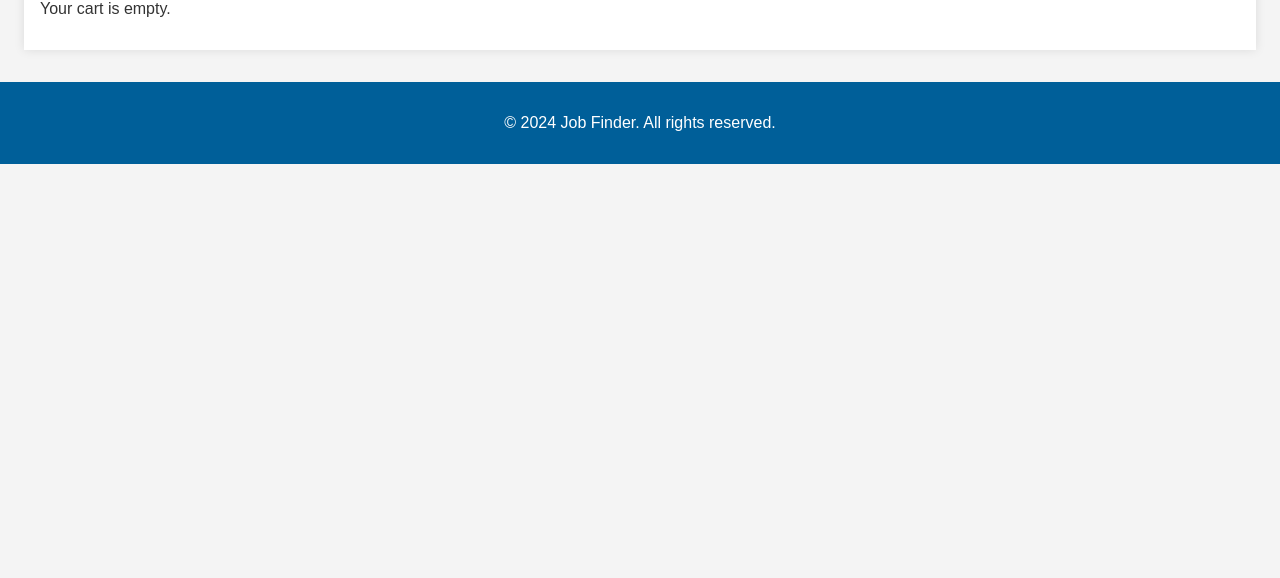
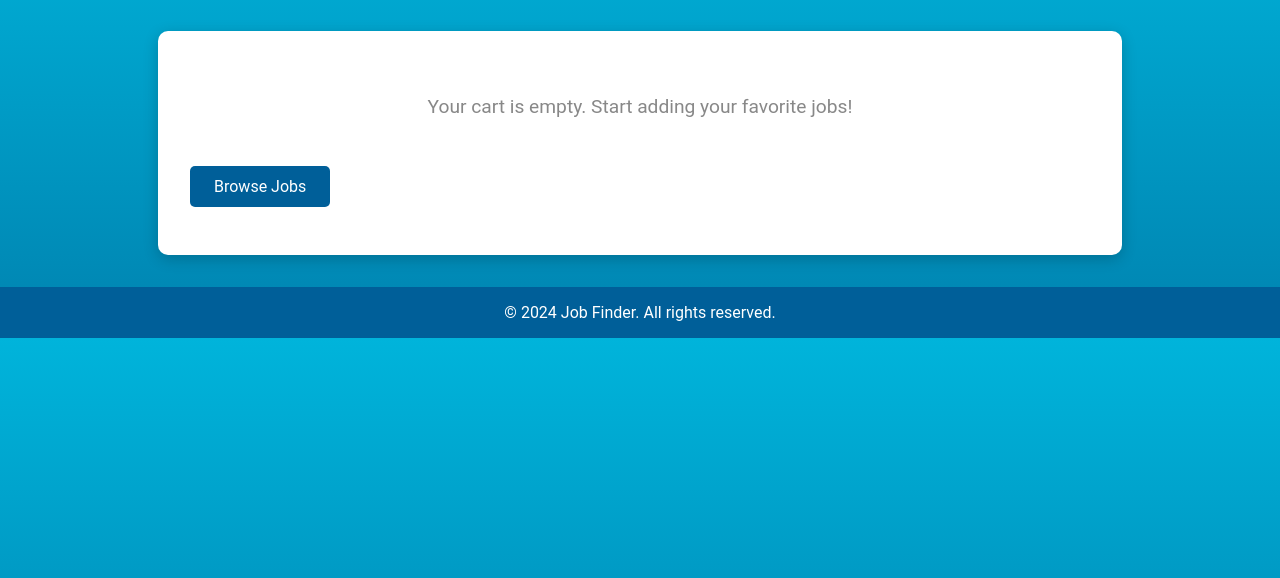
Before and after one commit to Hsiu727/DBMS_team16_Fianl_Project, a Flask app: template templates/cart.html in a window 1280 px wide. Shown: the part 122-700 px from the top of the page. Run offline with Flask 3, Linux system fonts and the light colour scheme; the template is opened without the code that fills it, so the values that code supplies are empty.

Commit message:
2024/12/25

```diff
--- a/main.py
+++ b/main.py
@@ -31,21 +31,15 @@ def login():
         cursor = conn.cursor()
 
         if role == 'user':
-            cursor.execute("SELECT password FROM users WHERE username = %s", (username,))
+            cursor.execute("SELECT password,id FROM users WHERE username = %s", (username,))
             result = cursor.fetchone()
 
         elif role == 'manager':
-            cursor.execute("SELECT password FROM managers WHERE username = %s", (username,))
+            cursor.execute("SELECT password,id FROM managers WHERE username = %s", (username,))
             result = cursor.fetchone()
-
-
-        cursor.execute("SELECT id FROM users WHERE username = %s", (username,))
-        session['user_id'] = cursor.fetchone()
 
         cursor.close()
         conn.close()
-
-
 
         if result==None:
             flash("Invalid username or password", "error")
@@ -53,6 +47,7 @@ def login():
         elif result[0] == hashed_password:
             # if pass the check, redirect to the welcome page and store the username in the session
             session['username'] = username
+            session['user_id'] = result[1]
             return redirect("/main_page2") # commit this line after completing TODO # 2
         else:
             flash("Invalid username or password", "error")
@@ -180,19 +175,15 @@ def view_cart():
         return redirect("/")  # Redirect to login page if not logged in
 
     # Get user_id from session or database
-    username = session['username']
+    user_id = session['user_id']
     conn = get_db_connection()
     cursor = conn.cursor()
-
-    # Fetch user_id from the users table
-    cursor.execute("SELECT id FROM users WHERE username = %s", (username,))
-    user_id = cursor.fetchone()[0]
 
     # Get jobs added to the shopping cart for the user
     cursor.execute("""
     SELECT j.Job_id, j.Title, j.company, j.location, j.Min_salary, j.Max_salary
     FROM shopping_car sc
-    JOIN query1 j ON sc.job_id = j.Job_id
+    JOIN query1 j ON sc.Job_id = j.Job_id
     WHERE sc.user_id = %s
     """, (user_id,))
 
@@ -212,7 +203,7 @@ def view_cart():
         for row in cart_items
     ]
 
-    return render_template("cart.html", jobs=job_listings_in_cart)
+    return render_template("cart.html", cart_items=job_listings_in_cart)
 
 
 if __name__ == "__main__":
--- a/templates/cart.html
+++ b/templates/cart.html
@@ -5,57 +5,174 @@
     <meta name="viewport" content="width=device-width, initial-scale=1.0">
     <title>Your Shopping Cart</title>
     <style>
+        /* Global Styles */
         body {
-            font-family: Arial, sans-serif;
+            font-family: 'Roboto', Arial, sans-serif;
             margin: 0;
             padding: 0;
-            background-color: #f4f4f4;
+            background: linear-gradient(to bottom, #00b4db, #0083b0);
             color: #333;
         }
+        h1, h3, p {
+            margin: 0;
+        }
+        h1 {
+            color: white;
+            text-shadow: 2px 2px 5px rgba(0, 0, 0, 0.3);
+        }
+
+        /* Header Styles */
+        header {
+            text-align: center;
+            padding: 2rem 0;
+            background: url('https://images.unsplash.com/photo-1529400971008-f566de0e6dfc?crop=entropy&cs=tinysrgb&fit=max&fm=jpg&q=80&w=1080') no-repeat center/cover;
+            color: white;
+        }
+
+        /* Container Styles */
         .container {
-            max-width: 1200px;
+            max-width: 900px;
             margin: 2rem auto;
-            padding: 1rem;
+            padding: 2rem;
             background: white;
-            box-shadow: 0 0 10px rgba(0, 0, 0, 0.1);
+            border-radius: 10px;
+            box-shadow: 0 4px 15px rgba(0, 0, 0, 0.2);
         }
+
+        /* Cart Item Styles */
         .cart-item {
             padding: 1rem;
             border-bottom: 1px solid #ddd;
+            display: flex;
+            justify-content: space-between;
+            align-items: center;
+        }
+        .cart-item:last-child {
+            border-bottom: none;
         }
         .cart-item h3 {
+            color: #005f99;
+        }
+        .cart-item p {
+            color: #555;
+        }
+
+        /* Empty Cart Message */
+        .empty-cart {
+            text-align: center;
+            color: #888;
+            font-size: 1.2rem;
+            padding: 2rem;
+        }
+
+        /* Footer Styles */
+        footer {
+            text-align: center;
+            padding: 1rem;
+            background: #005f99;
+            color: white;
+            margin-top: 2rem;
+        }
+        footer p {
             margin: 0;
         }
-        footer {
-            text-align: center;
-            padding: 1rem 0;
+
+        /* Button Styles */
+        .btn {
+            display: inline-block;
+            padding: 0.7rem 1.5rem;
+            margin: 1rem 0;
             background: #005f99;
             color: white;
+            text-decoration: none;
+            border-radius: 5px;
+            transition: background 0.3s ease;
+        }
+        .btn:hover {
+            background: #003f6b;
+        }
+
+        /* Back to Top Button */
+        .back-to-top {
+            position: fixed;
+            bottom: 20px;
+            right: 20px;
+            background: #005f99;
+            color: white;
+            border: none;
+            padding: 0.8rem 1.5rem;
+            font-size: 1rem;
+            border-radius: 50px;
+            box-shadow: 0 4px 10px rgba(0, 0, 0, 0.2);
+            cursor: pointer;
+            transition: background 0.3s ease;
+        }
+        .back-to-top:hover {
+            background: #003f6b;
+        }
+
+        /* Media Queries */
+        @media (max-width: 768px) {
+            .cart-item {
+                flex-direction: column;
+                align-items: flex-start;
+            }
         }
     </style>
 </head>
 <body>
     <header>
         <h1>Your Shopping Cart</h1>
+        <p>Find your dream job, one click away!</p>
     </header>
     <div class="container">
         {% if cart_items %}
         <ul>
             {% for job in cart_items %}
             <li class="cart-item">
-                <h3>{{ job.title }}</h3>
-                <p>Company: {{ job.company }}</p>
-                <p>Location: {{ job.location }}</p>
-                <p>Salary: {{ job.salary }}</p>
+                <div>
+                    <h3>{{ job.title }}</h3>
+                    <p>Company: {{ job.company }}</p>
+                    <p>Location: {{ job.location }}</p>
+                    <p>Salary: {{ job.salary }}</p>
+                </div>
+                <a href="/remove_from_cart/{{ job.id }}" class="btn">Remove</a>
             </li>
             {% endfor %}
         </ul>
         {% else %}
-        <p>Your cart is empty.</p>
+        <p class="empty-cart">Your cart is empty. Start adding your favorite jobs!</p>
+        <a href="/main_page2" class="btn">Browse Jobs</a>
         {% endif %}
     </div>
     <footer>
         <p>&copy; 2024 Job Finder. All rights reserved.</p>
     </footer>
+
+    <!-- Back to Top Button -->
+    <button class="back-to-top" onclick="scrollToTop()">⬆ Back to Top</button>
+
+    <script>
+        // Smooth scroll to top
+        function scrollToTop() {
+            window.scrollTo({
+                top: 0,
+                behavior: 'smooth'
+            });
+        }
+
+        // Hide Back to Top button when not scrolling
+        const backToTopButton = document.querySelector('.back-to-top');
+        window.addEventListener('scroll', () => {
+            if (window.scrollY > 300) {
+                backToTopButton.style.display = 'block';
+            } else {
+                backToTopButton.style.display = 'none';
+            }
+        });
+
+        // Initially hide button
+        backToTopButton.style.display = 'none';
+    </script>
 </body>
 </html>
```
